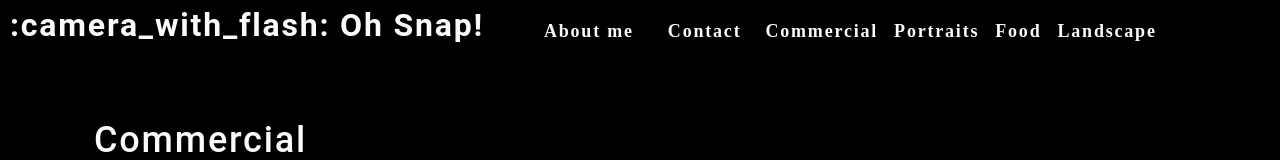
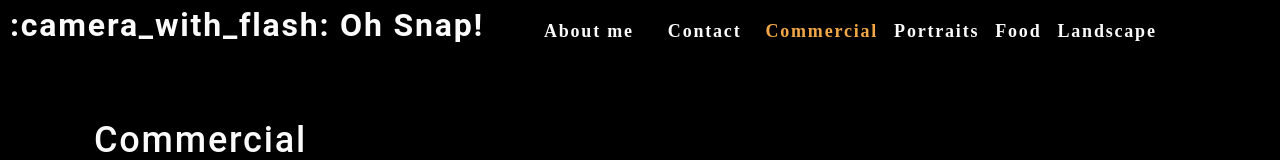
Before and after one commit to kylieogg/photo-port, a React (Create React App) app: page / in a window 1280 px wide. Shown: the top 160 px of the page. Built offline with nearby package versions, Linux system fonts and the light colour scheme.

Commit message:
added hooks to Gallery and Nav

```diff
--- a/src/App.js
+++ b/src/App.js
@@ -1,16 +1,34 @@
-import React from 'react';
+import React, { useState } from 'react';
 import Nav from './components/Nav';
 import About from './components/About';
 import Gallery from './components/Gallery';
 
 function App() {
+  const [categories] = useState([
+    {
+      name: 'commercial',
+      description: 'Photoes of grocery stores, food trucks, and other commercial projects',
+    },
+    { name: 'portraits', description: 'Portraits of people in my life' },
+    { name: 'food', description: 'Delicious delicacies' },
+    { name: 'landscape', description: 'Fields, farmhouses, waterfalls, and the beauty of nature' },
+  ]);
+
+  const [ currentCategory, setCurrentCategory] = useState(categories[0]);
 
   return (
     <div>
-      <Nav></Nav>
+      <Nav
+        categories={categories}
+        setCurrentCategory={setCurrentCategory}
+        currentCategory={currentCategory}
+      ></Nav>
       <main>
-        <Gallery></Gallery>
-        <About></About>
+        <div>
+          <Gallery></Gallery>
+          <About></About>
+        </div>
+
       </main>
     </div>
   );
--- a/src/components/Nav/index.js
+++ b/src/components/Nav/index.js
@@ -1,18 +1,16 @@
-import React from 'react';
+import React, { useEffect } from 'react';
 import { capitalizeFirstLetter } from '../../utils/helpers';
 
-function Nav() {
-    const categories = [
-        { name: 'commercial', description: 'Photos of grocery stores, food trucks, and other commercial projects' },
-    { name: 'portraits', description: 'Portraits of people in my life' },
-    { name: 'food', description: 'Delicious delicacies' },
-    { name: 'landscape', description: 'Fields, farmhouses, waterfalls, and the beauty of nature' }
-    ];
+function Nav(props) {
+    const {
+      categories = [],
+      setCurrentCategory,
+      currentCategory,
+    } = props;
 
-    const handleClick = (item) => {
-        console.log(item);
-        return item;
-    };
+    useEffect(() => {
+      document.title = capitalizeFirstLetter(currentCategory.name);
+    }, [currentCategory]);
 
     return (
         <header className="flex-row px-1">
@@ -29,19 +27,24 @@
                 </a>
               </li>
               <li className={"mx-2"}>
-                <span onClick={() => handleClick('Contact')}>
-                  Contact
-                </span>
+                <span>Contact</span>
               </li>
-              {
-                categories.map((category) => (
-                  <li className="mx-1" key={category.name} >
-                    <span onClick={() => { handleClick(category.name); }}>
-                     {capitalizeFirstLetter(category.name)}
+              {categories.map((category) => (
+                  <li
+                    className={`mx-1 ${
+                      currentCategory.name === category.name && 'navActive'
+                    }`}
+                     key={category.name}
+                  >
+                    <span
+                     onClick={() => {
+                       setCurrentCategory(category)
+                      }}
+                      >
+                      {capitalizeFirstLetter(category.name)}
                     </span>
                   </li>
-                ))
-              }
+                ))}
             </ul>
           </nav>
         </header>
```
